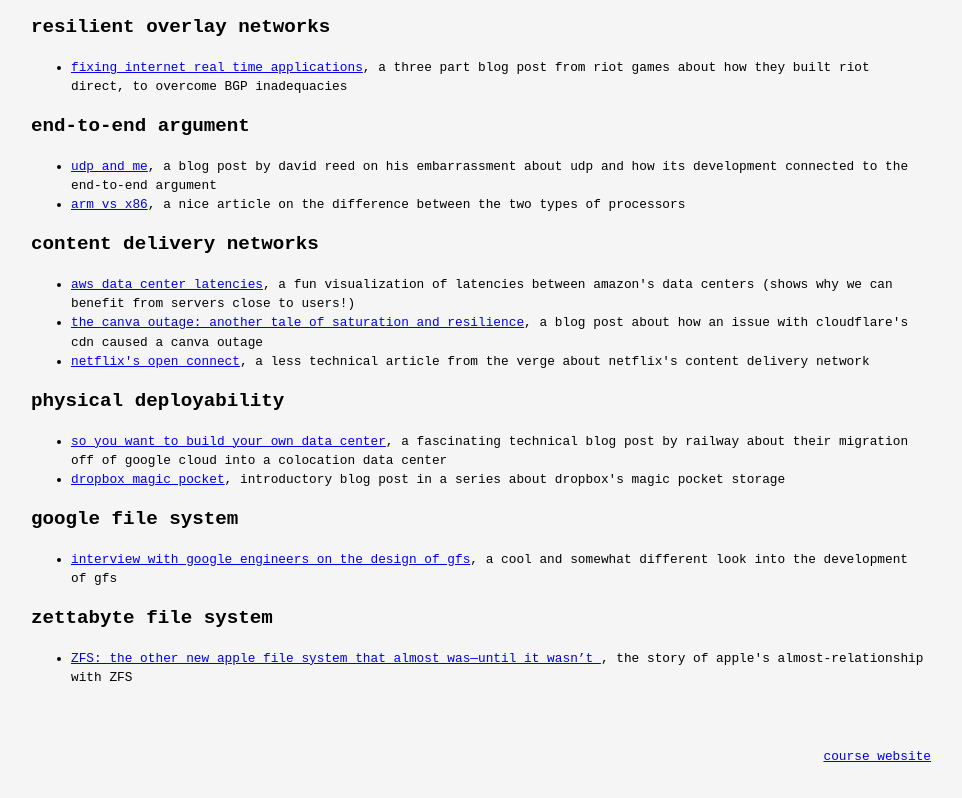
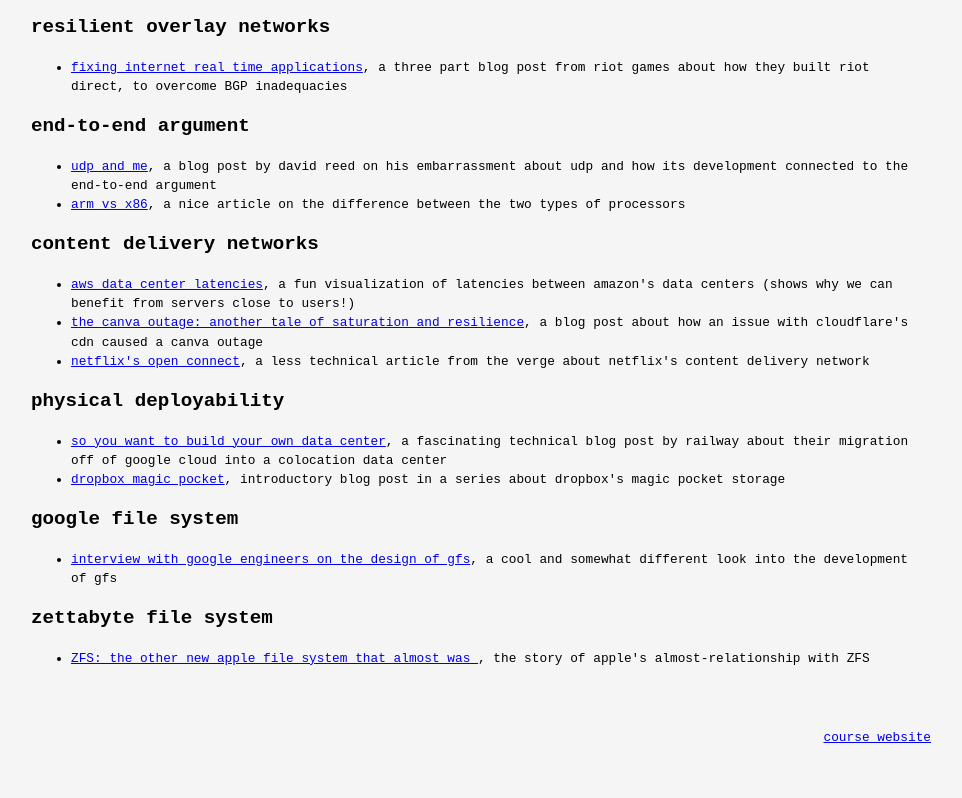
Before and after one commit to liliwilson/tidbits, a plain HTML site: page index.html in a window 1280 px wide. Shown: the part 761-1559 px from the top of the page, without its empty margins (159-1121 px from the left). Drawn offline with Linux system fonts and the light colour scheme.

Commit message:
modifying words

```diff
--- a/index.html
+++ b/index.html
@@ -110,8 +110,7 @@
     <h2>zettabyte file system</h2>
     <ul>
         <li> <a href="https://arstechnica.com/gadgets/2016/06/zfs-the-other-new-apple-file-system-that-almost-was-until-it-wasnt/"
-                target="_blank"> ZFS: the other new apple file system that almost was—until it wasn’t
-            </a>, the story of apple's almost-relationship with ZFS</li>
+                target="_blank"> ZFS: the other new apple file system that almost was </a>, the story of apple's almost-relationship with ZFS</li>
     </ul>
 
 
```
